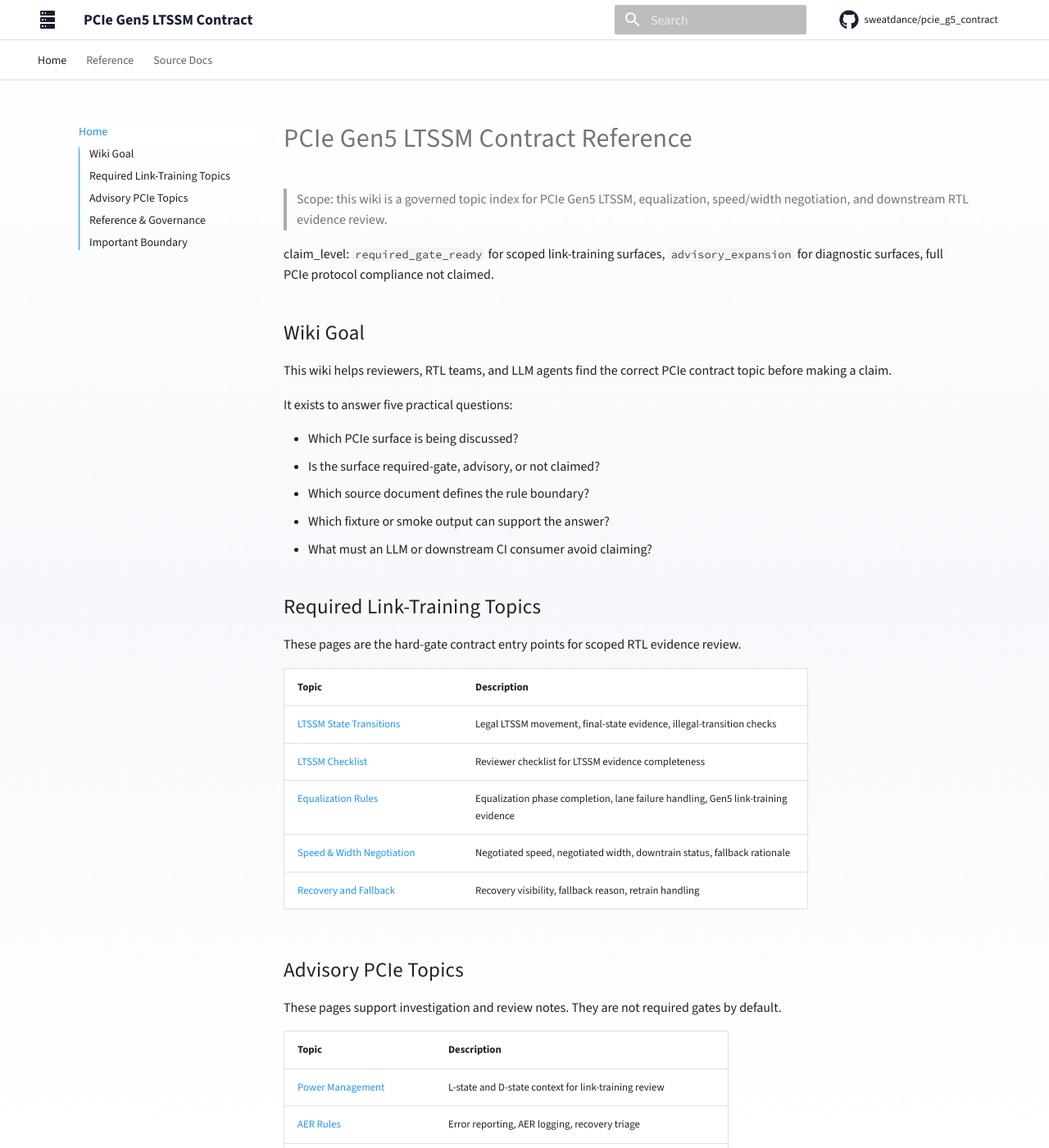
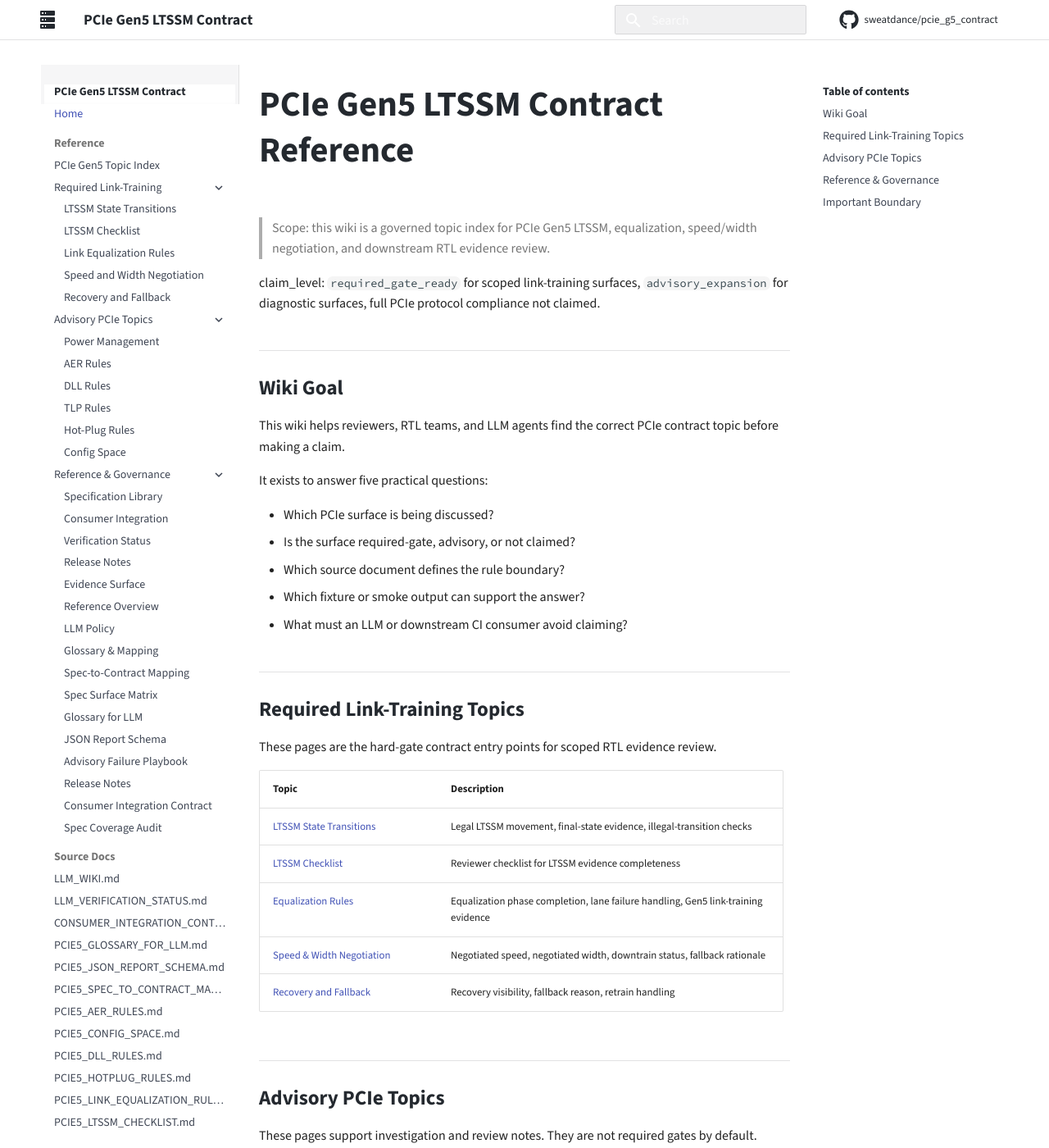
Before and after one commit to sweatdance/pcie_g5_contract, an MkDocs documentation site: the page built from docs/index.md, in a window 1280 px wide and 1400 px high. Shown: the whole window at 82% size. Built offline with MkDocs 1.6.1 and Material for MkDocs 9.7.7, drawn with Linux system fonts in a browser that asks for light colours; comment, search, counter and statistics services are not loaded.

Commit message:
docs: improve pages sidebar and neutral palette

```diff
--- a/docs/assets/styles.css
+++ b/docs/assets/styles.css
@@ -1,26 +1,75 @@
 :root {
-  --pcie-bg: #f7f8fb;
-  --pcie-primary: #1f6feb;
-  --pcie-primary-2: #0969da;
+  --md-primary-fg-color: #ffffff;
+  --md-primary-bg-color: #24292f;
+  --md-accent-fg-color: #3451b2;
+  --md-typeset-a-color: #3451b2;
+  --pcie-bg: #ffffff;
+  --pcie-sidebar: #f6f6f7;
+  --pcie-primary: #3451b2;
+  --pcie-primary-2: #2b459f;
   --pcie-surface: #ffffff;
-  --pcie-border: #d8dee9;
-  --pcie-text: #172033;
-  --pcie-text-soft: #57606a;
-  --pcie-accent: #0a7f7a;
+  --pcie-border: #e2e2e3;
+  --pcie-text: #24292f;
+  --pcie-text-soft: #5f6368;
+  --pcie-accent: #6f42c1;
 }
 
 body {
-  background: linear-gradient(180deg, #ffffff 0%, var(--pcie-bg) 52%, #ffffff 100%);
+  background: var(--pcie-bg);
 }
 
 .md-header, .md-tabs {
   background: #ffffff;
   color: var(--pcie-text);
   border-bottom: 1px solid var(--pcie-border);
+  box-shadow: none;
+}
+
+.md-header__title,
+.md-header__button,
+.md-header__topic,
+.md-header__ellipsis {
+  color: var(--pcie-text);
+}
+
+.md-search__form {
+  background-color: #f0f0f1;
+  border: 1px solid #d7d7d9;
+  box-shadow: none;
+}
+
+.md-search__input,
+.md-search__icon {
+  color: var(--pcie-text);
 }
 
 .md-main__inner {
-  max-width: 1120px;
+  max-width: 1180px;
+}
+
+.md-sidebar--primary {
+  background: var(--pcie-sidebar);
+  border-right: 1px solid var(--pcie-border);
+}
+
+.md-nav__title {
+  background: var(--pcie-sidebar);
+  color: var(--pcie-text);
+  box-shadow: none;
+}
+
+.md-nav__link {
+  color: #3f4654;
+}
+
+.md-nav__link--active,
+.md-nav__link:hover {
+  color: var(--pcie-primary);
+}
+
+.md-nav__item--section > .md-nav__link {
+  color: var(--pcie-text);
+  font-weight: 700;
 }
 
 .hero-shell {
@@ -74,7 +123,7 @@
   padding: 0.2rem 0.7rem;
   font-size: 0.72rem;
   color: var(--pcie-text);
-  background: #e9f0ff;
+  background: #f3f3f4;
 }
 
 .feature-grid {
@@ -105,7 +154,19 @@
 .md-typeset h1,
 .md-typeset h2,
 .md-typeset h3 {
-  letter-spacing: 0.01em;
+  color: var(--pcie-text);
+  font-weight: 600;
+  letter-spacing: 0;
+}
+
+.md-typeset h1 {
+  font-size: 2.15rem;
+}
+
+.md-typeset h2 {
+  border-top: 1px solid var(--pcie-border);
+  margin-top: 2.2rem;
+  padding-top: 1.35rem;
 }
 
 .md-typeset code {
@@ -114,7 +175,7 @@
 
 .md-typeset pre > code {
   border-left: 3px solid var(--pcie-primary);
-  background: linear-gradient(to right, #f7faff, #f2f6ff);
+  background: #f6f8fa;
 }
 
 .md-typeset table {
@@ -135,12 +196,12 @@
 }
 
 .md-typeset .admonition {
-  border-radius: 10px;
-  border: 1px solid #d3e1ff;
+  border-radius: 6px;
+  border: 1px solid var(--pcie-border);
 }
 
 .md-typeset .admonition-title {
-  background: #edf3ff;
+  background: #f6f6f7;
 }
 
 @media screen and (max-width: 700px) {
--- a/mkdocs.yml
+++ b/mkdocs.yml
@@ -9,19 +9,9 @@
 theme:
   name: material
   palette:
-    - media: "(prefers-color-scheme)"
-      primary: blue
-      accent: cyan
-      toggle:
-        icon: material/lightbulb
-        name: Switch to dark mode
-    - media: "(prefers-color-scheme: dark)"
-      primary: blue grey
-      accent: cyan
-      scheme: slate
-      toggle:
-        icon: material/lightbulb-outline
-        name: Switch to light mode
+    scheme: default
+    primary: grey
+    accent: blue
   font:
     text: Source Sans 3
     code: Source Code Pro
@@ -29,13 +19,11 @@
     repo: fontawesome/brands/github
     logo: material/server
   features:
-    - navigation.tabs
     - navigation.sections
     - navigation.expand
     - navigation.instant
     - navigation.path
     - navigation.tracking
-    - toc.integrate
     - content.tabs.link
     - content.code.copy
     - search.suggest
```
Also changed, not shown: memory/2026-06-10.md (+10 -0 lines).
